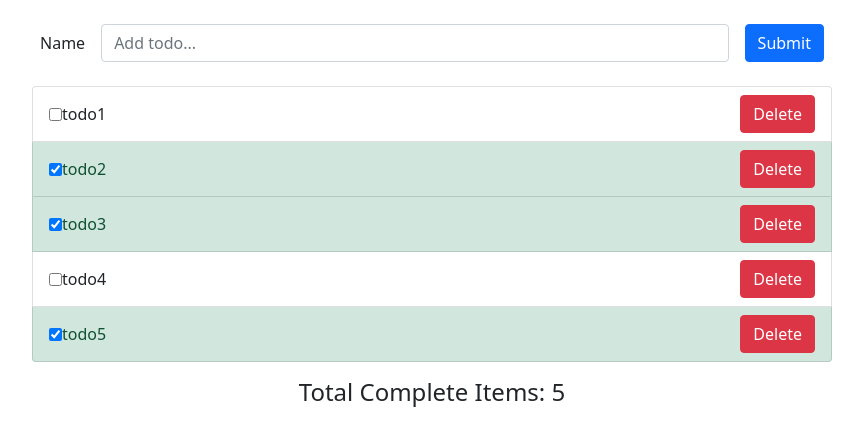
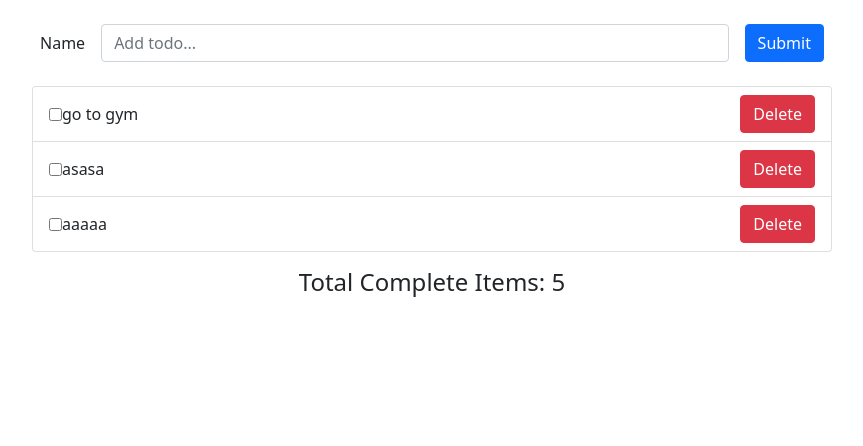
Before and after one commit to AshkanAhmady/reduxToolkit-react.js, a React (Create React App) app: page / in a window 1280 px wide. Shown: the top 446 px of the page, without its empty margins (208-1071 px from the left). Built offline with nearby package versions, Linux system fonts and the light colour scheme; data requests are answered from the project's data file.

Commit message:
add (json-server) & get data with thunk in ReduxToolkit

```diff
--- /dev/null
+++ b/data/db.json
@@ -0,0 +1,19 @@
+{
+  "todos": [
+    {
+      "id": 1,
+      "title": "go to gym",
+      "completed": false
+    },
+    {
+      "id": 1651258468293,
+      "title": "asasa",
+      "completed": false
+    },
+    {
+      "id": 1651258472804,
+      "title": "aaaaa",
+      "completed": false
+    }
+  ]
+}
--- a/package.json
+++ b/package.json
@@ -4,7 +4,9 @@
   "private": true,
   "dependencies": {
     "@reduxjs/toolkit": "^1.8.1",
+    "axios": "^0.27.2",
     "bootstrap": "^5.1.3",
+    "json-server": "^0.17.0",
     "react": "^18.1.0",
     "react-dom": "^18.1.0",
     "react-redux": "^8.0.1",
--- a/src/Components/Todos/TodoList.js
+++ b/src/Components/Todos/TodoList.js
@@ -1,9 +1,21 @@
-import React from "react";
-import { useSelector } from "react-redux";
+import React, { useEffect } from "react";
+import { useDispatch, useSelector } from "react-redux";
+import { getAsynkTodos } from "../../features/todos/todosSlice";
 import TodoItem from "./TodoItem";
 
 const TodoList = () => {
-  const { todos } = useSelector((state) => state.todos);
+  const dispatch = useDispatch();
+
+  const { todos, loading, error } = useSelector((state) => state.todos);
+
+  useEffect(() => {
+    dispatch(getAsynkTodos());
+  }, []);
+
+  if (loading) return <p>loading ...</p>;
+
+  if (error) return <p>{error}</p>;
+
   return (
     <ul className="list-group">
       {todos.map((todo) => (
--- a/src/features/todos/todosSlice.js
+++ b/src/features/todos/todosSlice.js
@@ -1,18 +1,29 @@
-import { createSlice } from "@reduxjs/toolkit";
+import { createSlice, createAsyncThunk } from "@reduxjs/toolkit";
+import axios from "axios";
 
 const initialState = {
-  todos: [
-    { id: 1, title: "todo1", completed: false },
-    { id: 2, title: "todo2", completed: true },
-    { id: 3, title: "todo3", completed: true },
-    { id: 4, title: "todo4", completed: false },
-    { id: 5, title: "todo5", completed: true },
-  ],
+  todos: [],
+  loading: false,
+  error: null,
 };
+
+// fetch data from DB
+export const getAsynkTodos = createAsyncThunk(
+  "todos/getAsynkTodos",
+  async (_, { rejectWithValue }) => {
+    try {
+      const response = await axios.get("http://localhost:3001/todos");
+      return response.data;
+    } catch (error) {
+      return rejectWithValue([], error);
+    }
+  }
+);
 
 export const TodosSlice = createSlice({
   name: "todos",
   initialState,
+  // sync reducers
   reducers: {
     addTodo: (state, action) => {
       const newTodo = {
@@ -36,6 +47,26 @@ export const TodosSlice = createSlice({
       state.todos = filteredTodos;
     },
   },
+  // async reducers
+  extraReducers: {
+    // 1: (fulfilled) => success
+    [getAsynkTodos.fulfilled]: (state, action) => {
+      return { ...state, loading: false, error: null, todos: action.payload };
+    },
+    // 2: (pending) => fetching data
+    [getAsynkTodos.pending]: (state, action) => {
+      return { ...state, loading: true, error: null, todos: [] };
+    },
+    // 3: (rejected) => error
+    [getAsynkTodos.rejected]: (state, action) => {
+      return {
+        ...state,
+        loading: false,
+        error: action.error.message,
+        todos: [],
+      };
+    },
+  },
 });
 
 // actions
```
Also changed, not shown: 1 other file (tests, documents, lock files or other folders).
